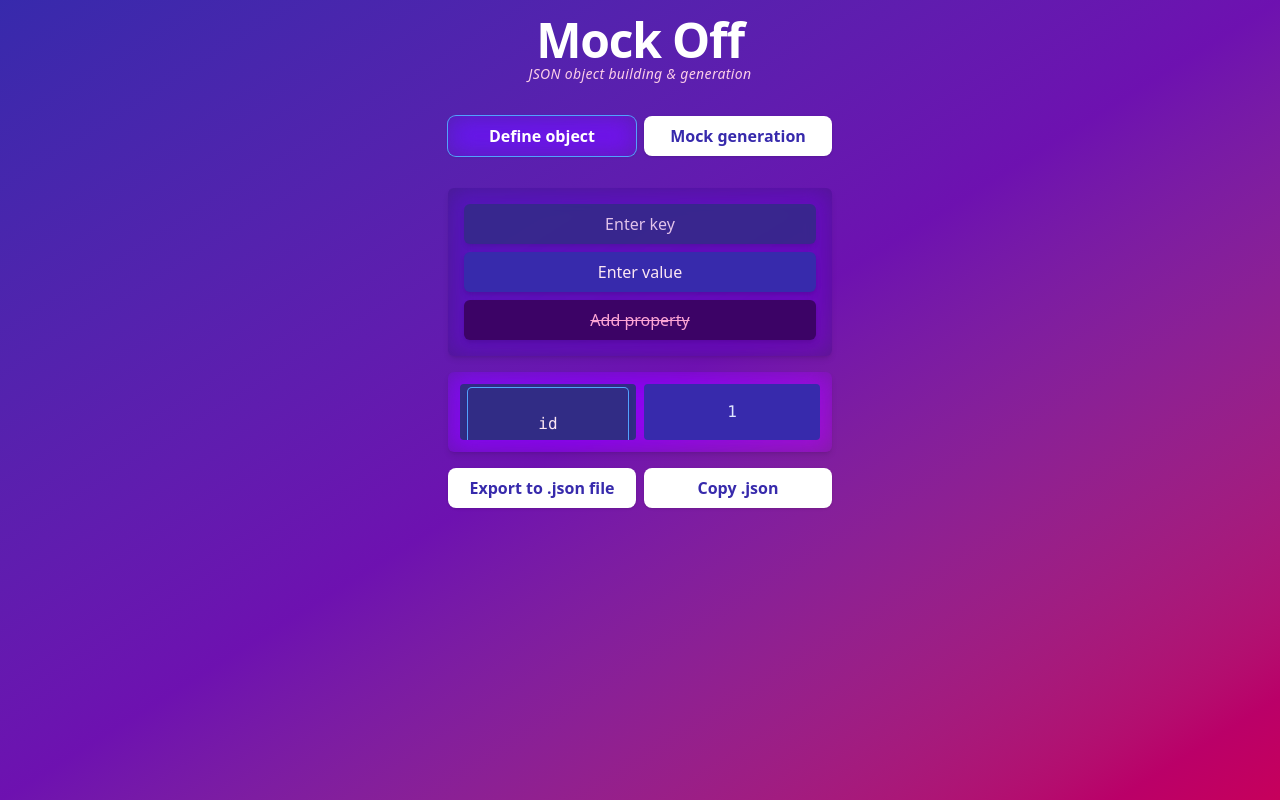
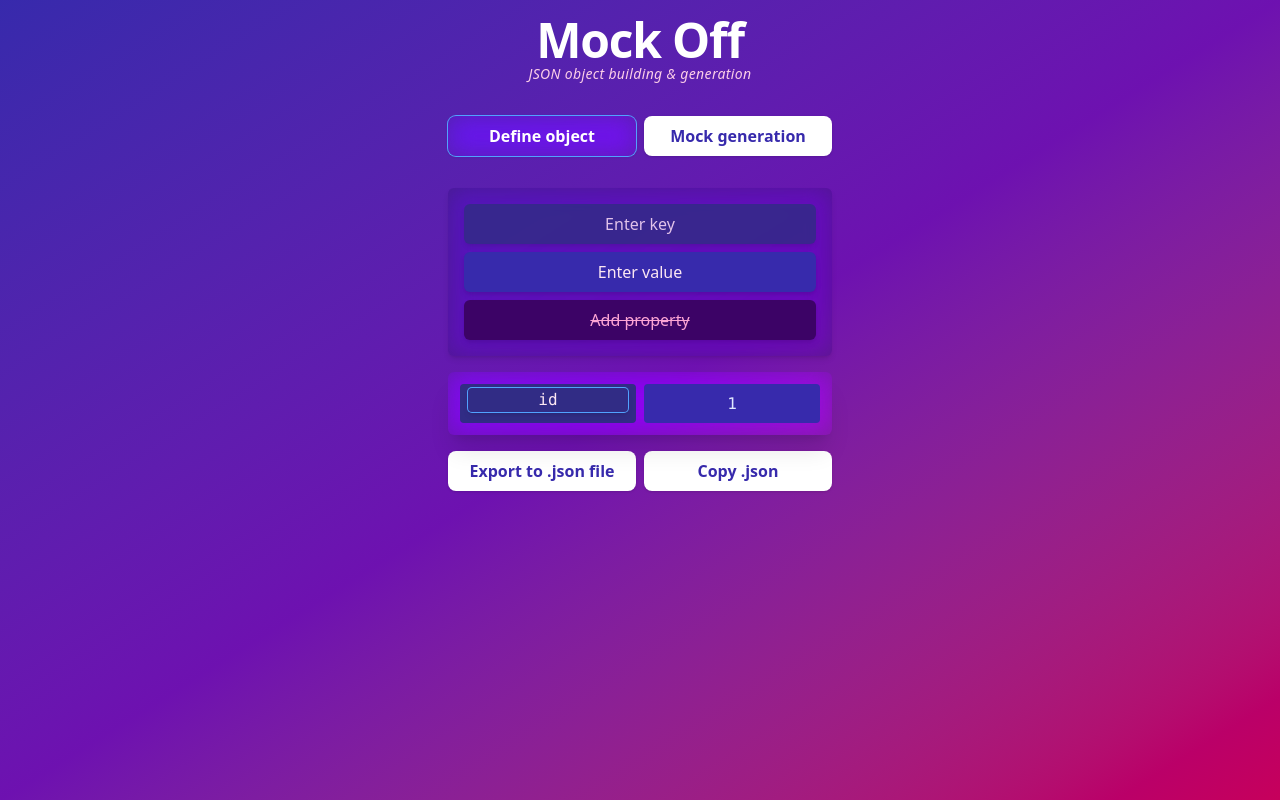
Before and after one commit to PittsGitHub/MockOff, a React (Vite) app: page / in a window 1280 px wide. Both pictures are taken after a click on the element "id". Built offline with nearby package versions, Linux system fonts and the light colour scheme.

Commit message:
layout tidy

```diff
--- a/src/features/jsonMockGenerator/jsonMockGenerator.tsx
+++ b/src/features/jsonMockGenerator/jsonMockGenerator.tsx
@@ -22,7 +22,7 @@ export const GenerateJsonObjects = ({ jsonObject }: Props) => {
         min={1}
         value={entryCount}
         onChange={(e) => setEntryCount(Number(e.target.value))}
-        className="px-2 py-1 rounded bg-indigo-900 text-pink-100 border border-blue-400 focus:outline-none focus:ring focus:ring-blue-400"
+        className="px-2 py-1 rounded bg-indigo-900 text-pink-100  focus:outline-none focus:ring focus:ring-blue-400"
       />
 
       {/* Placeholder for generate button and logic */}
--- a/src/features/jsonObjectBuilder/jsonObjectPreview.tsx
+++ b/src/features/jsonObjectBuilder/jsonObjectPreview.tsx
@@ -67,7 +67,7 @@ export const JsonObjectPreview = ({ jsonObject, setJsonObject }: Props) => {
             onMouseLeave={() => setHoveredIdx(null)}
             className={clsx(
               'w-full px-2 py-2 rounded-md',
-              'backdrop-blur-md backdrop-saturate-150 transition-all delay-100 duration-300 shadow-md hover:shadow-xl hover:scale-105'
+              'backdrop-blur-md backdrop-saturate-150 transition-all delay-100 duration-300 shadow-xl hover:shadow-xl hover:scale-105'
             )}
           >
             <div className="flex ">
@@ -75,8 +75,8 @@ export const JsonObjectPreview = ({ jsonObject, setJsonObject }: Props) => {
               <div
                 className={clsx(
                   'px-2 py-1 rounded font-mono cursor-pointer m-1',
-                  'min-h-[3.5rem] max-h-[3.5rem] overflow-hidden',
-                  'whitespace-pre-wrap break-words text-center content-center',
+                  'overflow-hidden whitespace-nowrap text-ellipsis text-center content-center',
+
                   hoveredIdx === idx
                     ? 'w-4/9 bg-indigo-900 text-pink-100'
                     : 'w-1/2 bg-indigo-900 text-pink-100'
@@ -89,7 +89,7 @@ export const JsonObjectPreview = ({ jsonObject, setJsonObject }: Props) => {
               >
                 {editingIdx === idx && editingField === 'key' ? (
                   <textarea
-                    rows={2}
+                    rows={1}
                     value={tempEdit}
                     onChange={(e) => setTempEdit(e.target.value)}
                     onBlur={() => {
@@ -111,10 +111,8 @@ export const JsonObjectPreview = ({ jsonObject, setJsonObject }: Props) => {
                       setEditingField(null)
                     }}
                     className={clsx(
-                      'text-center pt-[0.75rem]',
                       'w-full rounded  font-mono px-2 resize-none',
                       'text-center content-center',
-                      'z-10 relative',
                       'placeholder-pink-100 focus:placeholder-transparent',
                       'focus-visible:ring focus-visible:ring-blue-400 focus:outline-none',
                       'transition-all duration-300 shadow-md'
@@ -130,8 +128,7 @@ export const JsonObjectPreview = ({ jsonObject, setJsonObject }: Props) => {
               <div
                 className={clsx(
                   'px-2 py-1 rounded font-mono cursor-pointer m-1',
-                  'min-h-[3.5rem] max-h-[3.5rem] overflow-hidden',
-                  'whitespace-pre-wrap break-words text-center content-center',
+                  'overflow-hidden whitespace-nowrap text-ellipsis text-center content-center',
                   hoveredIdx === idx
                     ? 'w-4/9 bg-indigo-800 text-indigo-100'
                     : 'w-1/2 bg-indigo-800 text-indigo-100'
@@ -144,7 +141,7 @@ export const JsonObjectPreview = ({ jsonObject, setJsonObject }: Props) => {
               >
                 {editingIdx === idx && editingField === 'value' ? (
                   <textarea
-                    rows={2}
+                    rows={1}
                     value={tempEdit}
                     onChange={(e) => setTempEdit(e.target.value)}
                     onBlur={() => {
@@ -166,10 +163,8 @@ export const JsonObjectPreview = ({ jsonObject, setJsonObject }: Props) => {
                       setEditingField(null)
                     }}
                     className={clsx(
-                      'text-center pt-[0.75rem]',
                       'w-full rounded  font-mono px-2 resize-none',
                       'text-center content-center',
-                      'z-10 relative',
                       'placeholder-pink-100 focus:placeholder-transparent',
                       'focus-visible:ring focus-visible:ring-blue-400 focus:outline-none',
                       'transition-all duration-300 shadow-md'
```
